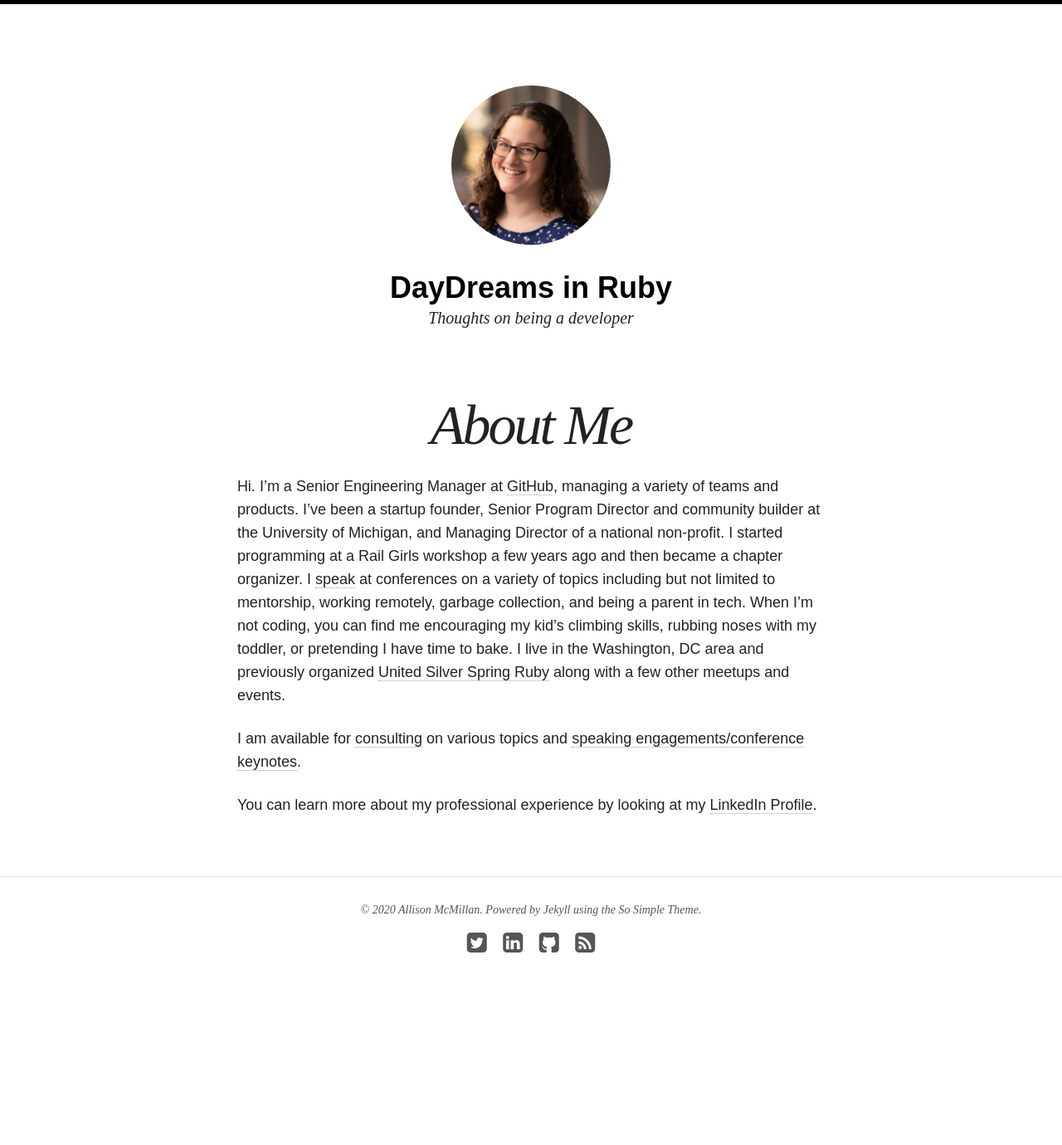
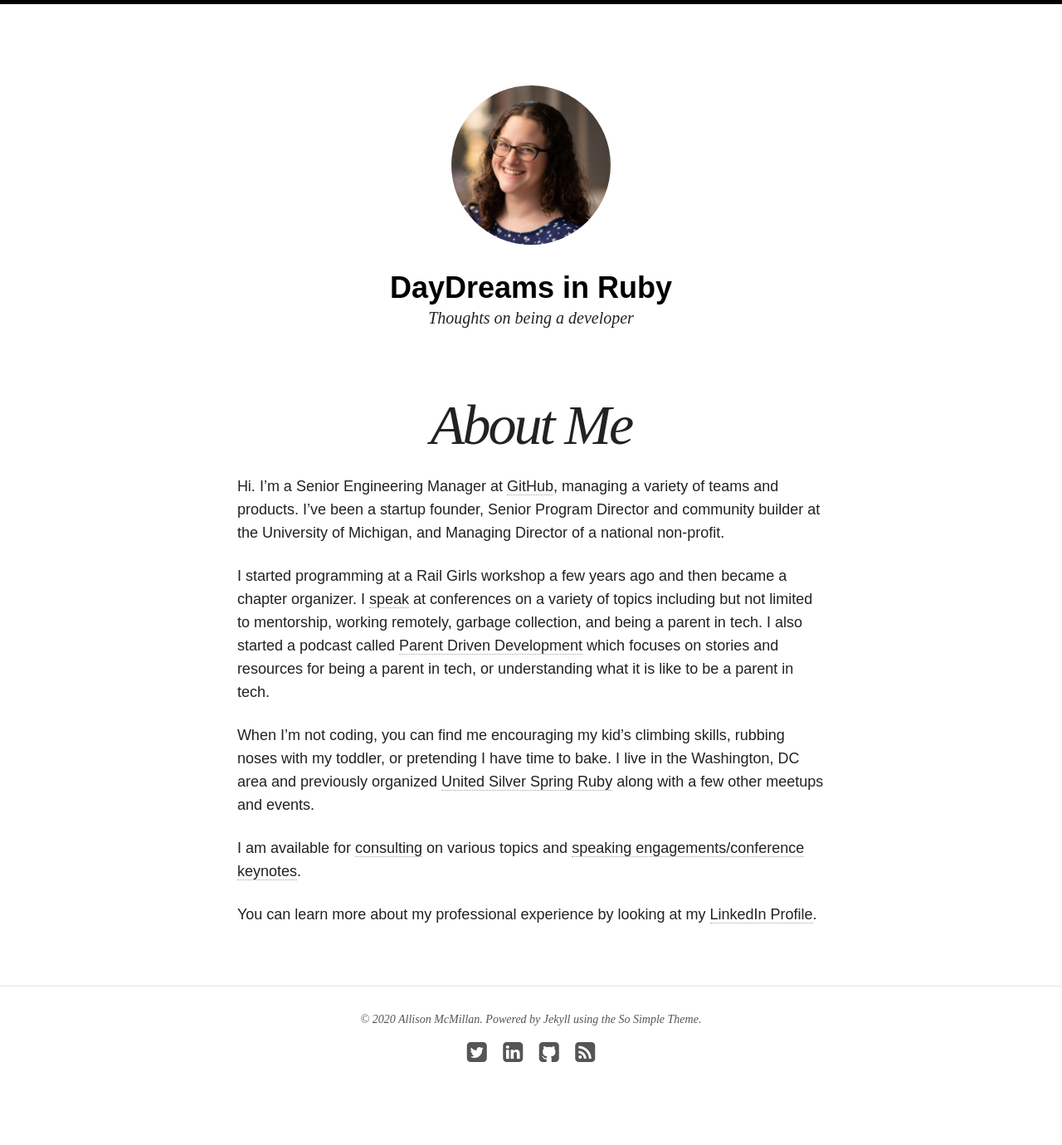
Before and after one commit to asheren/asheren.github.io, a Jekyll site: the page built from about/index.md, in a window 1280 px wide. Shown: the whole page at 83% size. Built offline with Jekyll 4.4.1, drawn with Linux system fonts in a browser that asks for light colours; nearby versions of some CDN libraries; before the commit the page ends 1248 px from its top, so only the background shows below that.

Commit message:
updates about me

```diff
--- a/about/index.md
+++ b/about/index.md
@@ -4,7 +4,11 @@
 excerpt: "Just a developer looking to explore"
 ---
 
-Hi. I'm a Senior Engineering Manager at [GitHub](https://github.com/){:target="_blank"}, managing a variety of teams and products. I've been a startup founder, Senior Program Director and community builder at the University of Michigan, and Managing Director of a national non-profit. I started programming at a Rail Girls workshop a few years ago and then became a chapter organizer. I [speak](http://daydreamsinruby.com/speaking){:target="_blank"} at conferences on a variety of topics including but not limited to mentorship, working remotely, garbage collection, and being a parent in tech. When I'm not coding, you can find me encouraging my kid's climbing skills, rubbing noses with my toddler, or pretending I have time to bake. I live in the Washington, DC area and previously organized [United Silver Spring Ruby](http://www.meetup.com/United-Silver-Spring-Ruby/){:target="_blank"} along with a few other meetups and events.
+Hi. I'm a Senior Engineering Manager at [GitHub](https://github.com/){:target="_blank"}, managing a variety of teams and products. I've been a startup founder, Senior Program Director and community builder at the University of Michigan, and Managing Director of a national non-profit.
+
+I started programming at a Rail Girls workshop a few years ago and then became a chapter organizer. I [speak](http://daydreamsinruby.com/speaking){:target="_blank"} at conferences on a variety of topics including but not limited to mentorship, working remotely, garbage collection, and being a parent in tech. I also started a podcast called [Parent Driven Development](http://www.parentdrivendevelopment.com/){:target="_blank"} which focuses on stories and resources for being a parent in tech, or understanding what it is like to be a parent in tech.
+
+When I'm not coding, you can find me encouraging my kid's climbing skills, rubbing noses with my toddler, or pretending I have time to bake. I live in the Washington, DC area and previously organized [United Silver Spring Ruby](http://www.meetup.com/United-Silver-Spring-Ruby/){:target="_blank"} along with a few other meetups and events.
 
 I am available for [consulting](http://daydreamsinruby.com/consulting){:target="_blank"} on various topics and [speaking engagements/conference keynotes](http://daydreamsinruby.com/speaking){:target="_blank"}.
 
```
